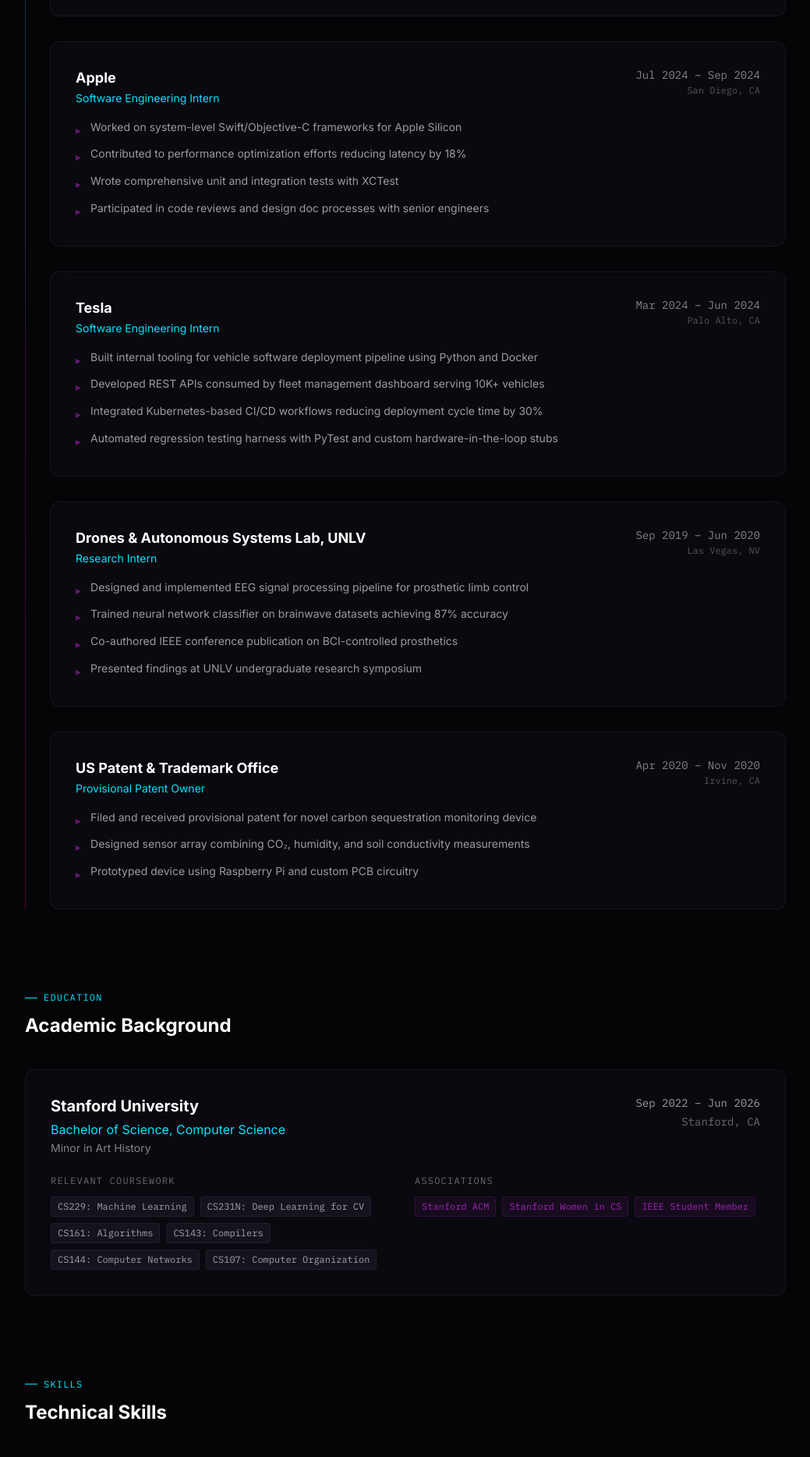
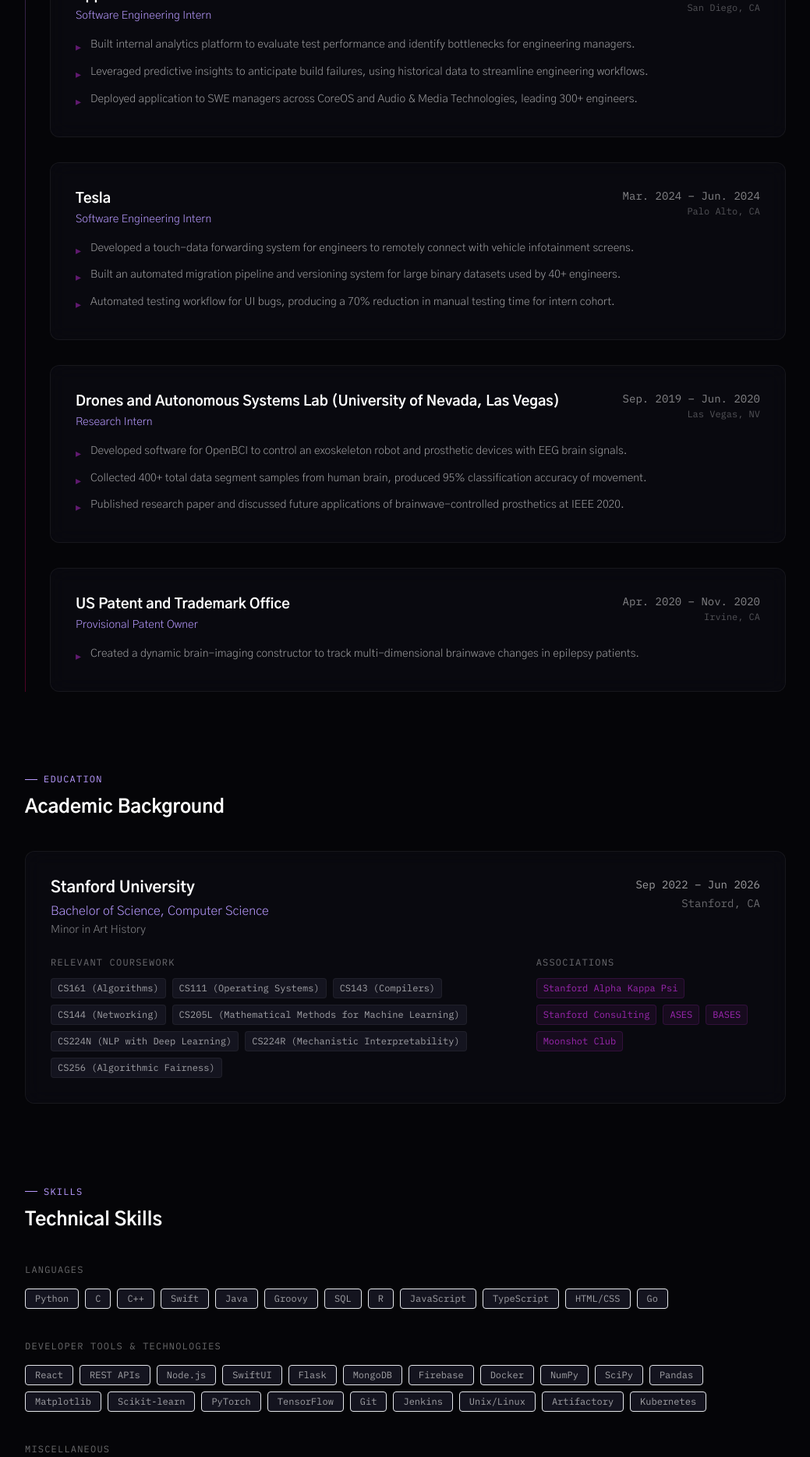
Before and after one commit to ikc2210/MAR, a Next.js app: page /experience in a window 1280 px wide. Shown: the part 720-2588 px from the top of the page at 78% size, without its empty margins (120-1159 px from the left). Built offline with nearby package versions, Linux system fonts and the light colour scheme.

Commit message:
Fix home/About

```diff
--- a/app/experience/page.tsx
+++ b/app/experience/page.tsx
@@ -8,60 +8,52 @@
   {
     company: 'Virtu Financial',
     role: 'Software Development Intern',
-    dateRange: 'Jun 2025 – Aug 2025',
+    dateRange: 'Jun. 2025 – Aug. 2025',
     location: 'New York, NY',
     bullets: [
-      'Developed low-latency trading infrastructure components in Go and C++',
-      'Contributed to real-time market data processing pipelines handling millions of events per second',
-      'Collaborated with quant research team to optimize execution algorithms',
-      'Improved monitoring dashboards using TypeScript and React for internal tooling',
+      'Implemented core components for proprietary internal systems (details under NDA).',
     ],
   },
   {
     company: 'Apple',
     role: 'Software Engineering Intern',
-    dateRange: 'Jul 2024 – Sep 2024',
+    dateRange: 'Jul. 2024 – Sep. 2024',
     location: 'San Diego, CA',
     bullets: [
-      'Worked on system-level Swift/Objective-C frameworks for Apple Silicon',
-      'Contributed to performance optimization efforts reducing latency by 18%',
-      'Wrote comprehensive unit and integration tests with XCTest',
-      'Participated in code reviews and design doc processes with senior engineers',
+      'Built internal analytics platform to evaluate test performance and identify bottlenecks for engineering managers.',
+      'Leveraged predictive insights to anticipate build failures, using historical data to streamline engineering workflows.',
+      'Deployed application to SWE managers across CoreOS and Audio & Media Technologies, leading 300+ engineers.',
     ],
   },
   {
     company: 'Tesla',
     role: 'Software Engineering Intern',
-    dateRange: 'Mar 2024 – Jun 2024',
+    dateRange: 'Mar. 2024 – Jun. 2024',
     location: 'Palo Alto, CA',
     bullets: [
-      'Built internal tooling for vehicle software deployment pipeline using Python and Docker',
-      'Developed REST APIs consumed by fleet management dashboard serving 10K+ vehicles',
-      'Integrated Kubernetes-based CI/CD workflows reducing deployment cycle time by 30%',
-      'Automated regression testing harness with PyTest and custom hardware-in-the-loop stubs',
+      'Developed a touch-data forwarding system for engineers to remotely connect with vehicle infotainment screens.',
+      'Built an automated migration pipeline and versioning system for large binary datasets used by 40+ engineers.',
+      'Automated testing workflow for UI bugs, producing a 70% reduction in manual testing time for intern cohort.',
     ],
   },
   {
-    company: 'Drones & Autonomous Systems Lab, UNLV',
+    company: 'Drones and Autonomous Systems Lab (University of Nevada, Las Vegas)',
     role: 'Research Intern',
-    dateRange: 'Sep 2019 – Jun 2020',
+    dateRange: 'Sep. 2019 – Jun. 2020',
     location: 'Las Vegas, NV',
     bullets: [
-      'Designed and implemented EEG signal processing pipeline for prosthetic limb control',
-      'Trained neural network classifier on brainwave datasets achieving 87% accuracy',
-      'Co-authored IEEE conference publication on BCI-controlled prosthetics',
-      'Presented findings at UNLV undergraduate research symposium',
+      'Developed software for OpenBCI to control an exoskeleton robot and prosthetic devices with EEG brain signals.',
+      'Collected 400+ total data segment samples from human brain, produced 95% classification accuracy of movement.',
+      'Published research paper and discussed future applications of brainwave-controlled prosthetics at IEEE 2020.',
     ],
   },
   {
-    company: 'US Patent & Trademark Office',
+    company: 'US Patent and Trademark Office',
     role: 'Provisional Patent Owner',
-    dateRange: 'Apr 2020 – Nov 2020',
+    dateRange: 'Apr. 2020 – Nov. 2020',
     location: 'Irvine, CA',
     bullets: [
-      'Filed and received provisional patent for novel carbon sequestration monitoring device',
-      'Designed sensor array combining CO₂, humidity, and soil conductivity measurements',
-      'Prototyped device using Raspberry Pi and custom PCB circuitry',
+      'Created a dynamic brain-imaging constructor to track multi-dimensional brainwave changes in epilepsy patients.',
     ],
   },
 ];
@@ -74,28 +66,32 @@
   dateRange: 'Sep 2022 – Jun 2026',
   location: 'Stanford, CA',
   coursework: [
-    'CS229: Machine Learning',
-    'CS231N: Deep Learning for CV',
-    'CS161: Algorithms',
-    'CS143: Compilers',
-    'CS144: Computer Networks',
-    'CS107: Computer Organization',
+    'CS161 (Algorithms)',
+    'CS111 (Operating Systems)',
+    'CS143 (Compilers)',
+    'CS144 (Networking)',
+    'CS205L (Mathematical Methods for Machine Learning)',
+    'CS224N (NLP with Deep Learning)',
+    'CS224R (Mechanistic Interpretability)',
+    'CS256 (Algorithmic Fairness)',
   ],
-  associations: ['Stanford ACM', 'Stanford Women in CS', 'IEEE Student Member'],
+  associations: ['Stanford Alpha Kappa Psi', 'Stanford Consulting', 'ASES', 'BASES', 'Moonshot Club'],
 };
 
 const SKILLS = {
-  Languages: ['Python', 'C', 'C++', 'Swift', 'Java', 'TypeScript', 'Go'],
-  'Frameworks & Tools': [
-    'React', 'Node.js', 'Docker', 'Kubernetes', 'PyTorch', 'TensorFlow',
-    'Next.js', 'FastAPI', 'PostgreSQL', 'Redis', 'Git', 'Linux',
+  Languages: [
+    'Python', 'C', 'C++', 'Swift', 'Java', 'Groovy', 'SQL', 'R',
+    'JavaScript', 'TypeScript', 'HTML/CSS', 'Go',
   ],
-  'Awards & Recognition': [
-    'USACO Silver Division',
-    'IEEE Author 2020',
-    'US Provisional Patent',
-    'Dean\'s List (All Semesters)',
-    'Stanford CS Scholarship',
+  'Developer Tools & Technologies': [
+    'React', 'REST APIs', 'Node.js', 'SwiftUI', 'Flask', 'MongoDB', 'Firebase',
+    'Docker', 'NumPy', 'SciPy', 'Pandas', 'Matplotlib', 'Scikit-learn',
+    'PyTorch', 'TensorFlow', 'Git', 'Jenkins', 'Unix/Linux', 'Artifactory', 'Kubernetes',
+  ],
+  Miscellaneous: [
+    'US Computing Olympiad Silver Qualifier',
+    'FAA Drone Pilot License',
+    "Hershey's Heartwarming Young Heroes",
   ],
 };
 
@@ -116,13 +112,13 @@
       {/* ── PAGE HERO ── */}
       <section className="pt-32 pb-16 px-6 max-w-5xl mx-auto">
         <p className="font-mono text-accent-cyan text-sm tracking-widest uppercase mb-4">
-          // résumé
+          About me
         </p>
         <h1 className="text-5xl font-bold mb-4">
           Ina Chun
         </h1>
         <p className="font-mono text-white/40 text-lg">
-          Software Engineer · Stanford CS &apos;26 · inakathleenchun@gmail.com
+          Stanford CS &apos;26 · inakathleenchun@gmail.com
         </p>
       </section>
 
@@ -163,8 +159,8 @@
             </div>
           </div>
 
-          <div className="grid grid-cols-1 md:grid-cols-2 gap-6">
-            <div>
+          <div className="grid grid-cols-1 md:grid-cols-3 gap-6">
+            <div className="md:col-span-2">
               <p className="font-mono text-xs text-white/40 uppercase tracking-widest mb-3">
                 Relevant Coursework
               </p>
--- a/app/globals.css
+++ b/app/globals.css
@@ -3,7 +3,7 @@
 @tailwind utilities;
 
 :root {
-  --accent-cyan: #00e5ff;
+  --accent-cyan: #b89aff;
   --accent-purple: #9c27b0;
   --accent-pink: #ff006e;
   --base: #050508;
@@ -46,7 +46,12 @@
   }
 
   .glow-cyan {
-    box-shadow: 0 0 20px rgba(0, 229, 255, 0.15);
+    box-shadow: 0 0 20px rgba(184, 154, 255, 0.15);
+  }
+
+  .glow-frame {
+    box-shadow: 0 0 28px rgba(184, 154, 255, 0.28), 0 0 56px rgba(184, 154, 255, 0.16), 0 0 88px rgba(184, 154, 255, 0.08), inset 0 0 20px rgba(184, 154, 255, 0.04);
+    background: linear-gradient(135deg, rgba(184, 154, 255, 0.08) 0%, rgba(184, 154, 255, 0.03) 50%, rgba(184, 154, 255, 0.06) 100%);
   }
 
   .glow-purple {
@@ -58,7 +63,7 @@
   }
 
   .text-gradient-cyan-purple {
-    background: linear-gradient(135deg, #00e5ff 0%, #9c27b0 100%);
+    background: linear-gradient(135deg, #b89aff 0%, #9c27b0 100%);
     -webkit-background-clip: text;
     -webkit-text-fill-color: transparent;
     background-clip: text;
@@ -75,7 +80,7 @@
     border: 1px solid transparent;
     background-clip: padding-box;
     background-image: linear-gradient(var(--surface), var(--surface)),
-      linear-gradient(135deg, #00e5ff, #9c27b0, #ff006e);
+      linear-gradient(135deg, #b89aff, #9c27b0, #ff006e);
     background-origin: border-box;
   }
 }
--- a/app/layout.tsx
+++ b/app/layout.tsx
@@ -1,10 +1,11 @@
 import type { Metadata } from 'next';
-import { Inter, IBM_Plex_Mono } from 'next/font/google';
+import { Gothic_A1, IBM_Plex_Mono } from 'next/font/google';
 import './globals.css';
 
-const inter = Inter({
+const gothicA1 = Gothic_A1({
   subsets: ['latin'],
-  variable: '--font-inter',
+  weight: ['300', '400', '600', '700'],
+  variable: '--font-gothic',
   display: 'swap',
 });
 
@@ -34,8 +35,8 @@
   children: React.ReactNode;
 }) {
   return (
-    <html lang="en" className={`${inter.variable} ${ibmPlexMono.variable} dark`}>
-      <body className="bg-base text-white font-sans antialiased">{children}</body>
+    <html lang="en" className={`${gothicA1.variable} ${ibmPlexMono.variable} dark`}>
+      <body className="bg-base text-white font-sans font-light antialiased">{children}</body>
     </html>
   );
 }
--- a/app/page.tsx
+++ b/app/page.tsx
@@ -12,7 +12,7 @@
       <ProjectsPreview />
 
       {/* ── FOOTER ── */}
-      <footer id="contact" className="bg-black border-t border-white/5 py-16 px-8 text-center">
+      <footer className="bg-black border-t border-white/5 py-16 px-8 text-center">
         <p className="text-white font-bold text-sm tracking-[0.3em] uppercase mb-6">INA CHUN</p>
 
         <div className="flex justify-center gap-6 mb-8">
--- a/app/projects/page.tsx
+++ b/app/projects/page.tsx
@@ -75,8 +75,8 @@
 
   return (
     <main className="bg-base min-h-screen relative">
-      {/* Ambient animation — left side, screen blend so only bright parts show */}
-      <div className="fixed left-0 top-0 h-screen w-[38vw] pointer-events-none z-0 mix-blend-screen opacity-25">
+      {/* Ambient animation — vertical center aligned with "Projects" heading, screen blend */}
+      <div className="fixed right-0 top-[calc(11.5rem-35vh)] w-[48vw] h-[70vh] pointer-events-none z-0 mix-blend-screen opacity-25">
         <MembraneScene mode="purple" />
       </div>
       <Nav />
--- a/components/ui/DataPanel.tsx
+++ b/components/ui/DataPanel.tsx
@@ -24,7 +24,7 @@
       <polyline
         points={coords}
         fill="none"
-        stroke="#00e5ff"
+        stroke="#b89aff"
         strokeWidth="1.5"
         strokeLinejoin="round"
         strokeLinecap="round"
--- a/components/ui/Nav.tsx
+++ b/components/ui/Nav.tsx
@@ -5,7 +5,6 @@
 const NAV_LINKS = [
   { href: '/experience', label: 'ABOUT' },
   { href: '/projects', label: 'PROJECTS' },
-  { href: '/#contact', label: 'CONTACT' },
 ];
 
 export function Nav() {
--- a/tailwind.config.ts
+++ b/tailwind.config.ts
@@ -10,7 +10,7 @@
   theme: {
     extend: {
       colors: {
-        'accent-cyan': '#00e5ff',
+        'accent-cyan': '#b89aff',
         'accent-purple': '#9c27b0',
         'accent-pink': '#ff006e',
         'base': '#050508',
@@ -19,7 +19,7 @@
         'border-dim': 'rgba(255,255,255,0.08)',
       },
       fontFamily: {
-        sans: ['var(--font-inter)', 'system-ui', 'sans-serif'],
+        sans: ['var(--font-gothic)', 'system-ui', 'sans-serif'],
         mono: ['var(--font-ibm-plex-mono)', 'monospace'],
       },
       backgroundImage: {
```
Also changed, not shown: components/ui/AboutSection.tsx (+16 -6 lines), components/ui/HeroSection.tsx (+15 -18 lines), components/canvas/bio-cropped.png (added).
